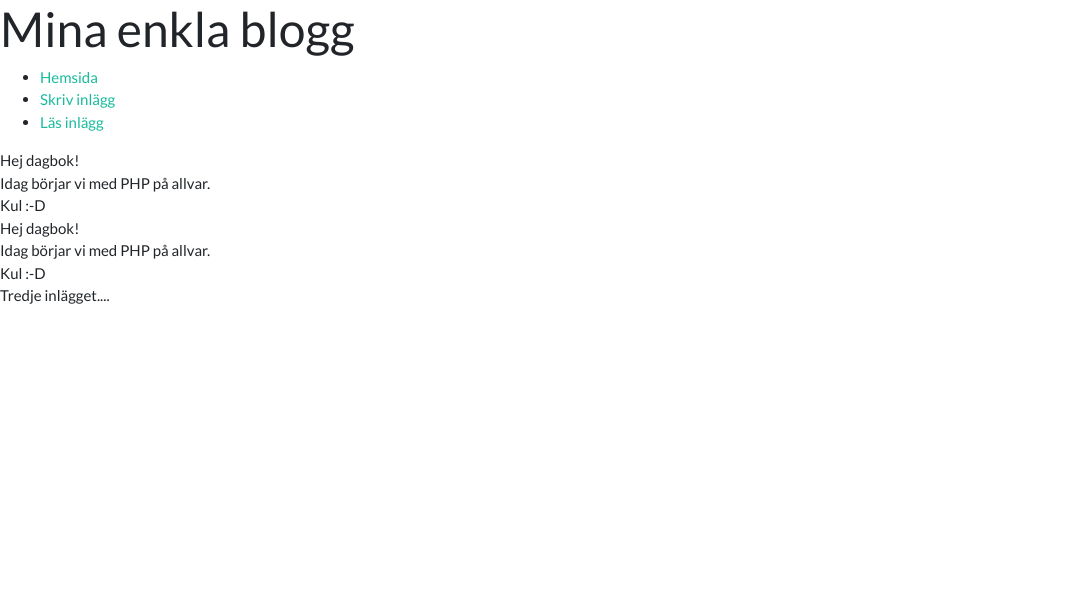
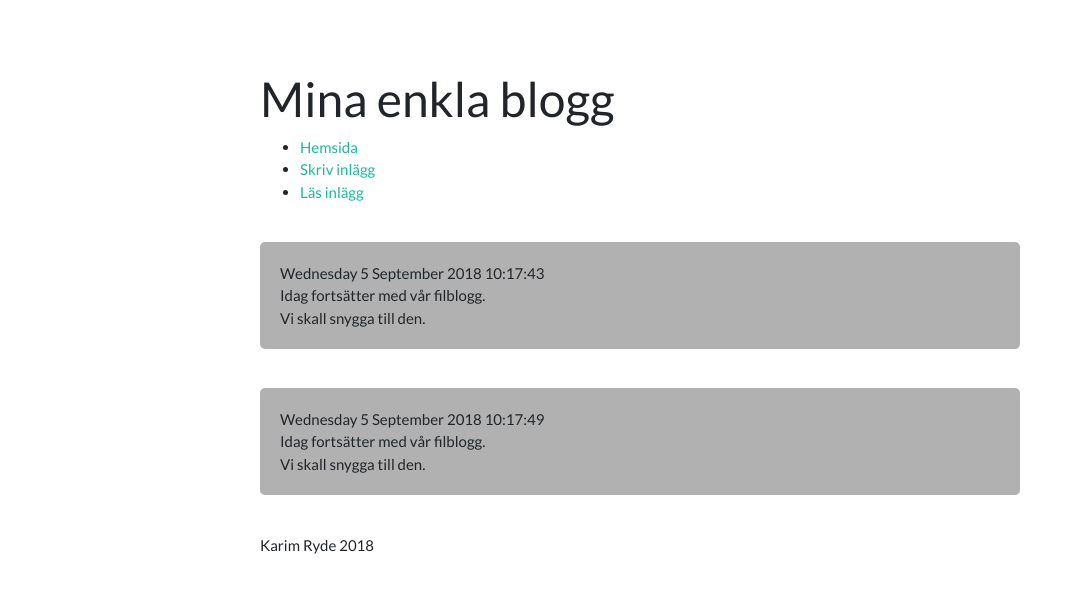
Before and after one commit to karye/EE16, a PHP site: page /lasa.php in a window 1280 px wide. Shown: the top 593 px of the page, without its empty margins (0-1083 px from the left). Run offline with PHP 8.4, Linux system fonts and the light colour scheme.

Commit message:
Formatera inläggen med <p>, stylade med css, förenklade med en include-fil.

```diff
--- /dev/null
+++ b/htdocs/filblogg/css/style.css
@@ -0,0 +1,11 @@
+.kontainer {
+    width: 800px;
+    margin: 50px auto;
+    padding: 20px;
+}
+
+main p {
+    background: #b1b1b1;
+    padding: 20px;
+    border-radius: 5px;
+}
--- /dev/null
+++ b/htdocs/filblogg/header.inc
@@ -0,0 +1,11 @@
+    <div class="kontainer">
+        <header>
+            <h1>Mina enkla blogg</h1>
+            <nav>
+                <ul>
+                    <li><a href="index.php">Hemsida</a></li>
+                    <li><a href="skriva.php">Skriv inlägg</a></li>
+                    <li><a href="lasa.php">Läs inlägg</a></li>
+                </ul>
+            </nav>
+        </header>
--- a/htdocs/filblogg/inlaggen.txt
+++ b/htdocs/filblogg/inlaggen.txt
@@ -1,7 +1,5 @@
-Hej dagbok!
-Idag börjar vi med PHP på allvar.
-Kul :-D
-Hej dagbok!
-Idag börjar vi med PHP på allvar.
-Kul :-D
-Tredje inlägget....
+
+<p>Wednesday 5 September 2018 10:17:43<br>Idag fortsätter med vår filblogg.
+Vi skall snygga till den.</p>
+<p>Wednesday 5 September 2018 10:17:49<br>Idag fortsätter med vår filblogg.
+Vi skall snygga till den.</p>
--- a/htdocs/filblogg/lasa.php
+++ b/htdocs/filblogg/lasa.php
@@ -1,30 +1,31 @@
 <!DOCTYPE html>
 <html lang="sv">
+
 <head>
     <meta charset="utf-8">
     <meta name="viewport" content="width=device-width, initial-scale=1">
     <title>Läsa inlägg</title>
     <link rel="stylesheet" href="./css/flatly.epic.css">
+    <link rel="stylesheet" href="./css/style.css">
 </head>
+
 <body>
-    <h1>Mina enkla blogg</h1>
-    <nav>
-        <ul>
-            <li><a href="index.php">Hemsida</a></li>
-            <li><a href="skriva.php">Skriv inlägg</a></li>
-            <li><a href="lasa.php">Läs inlägg</a></li>
-        </ul>
-    </nav>
+<?php include "header.inc" ?>
+        <main>
             <?php
-/* Öppna textfilen och
-läsa innehållet och skriv ut det. */
+        /* Öppna textfilen och  läsa innehållet och skriv ut det. */
 
         $allaRader = file("inlaggen.txt");
-echo "<p>";
+
         foreach ($allaRader as $rad) {
             echo $rad . "<br>";
         }
-echo "</p>";
         ?>
+        </main>
+        <footer>
+            Karim Ryde 2018
+        </footer>
+    </div>
 </body>
+
 </html>
```
Also changed, not shown: htdocs/filblogg/index.php (+9 -9 lines), htdocs/filblogg/skriva.php (+13 -13 lines), htdocs/filblogg/spara.php (+11 -11 lines). Lines whose indentation alone changed are shown as unchanged.
